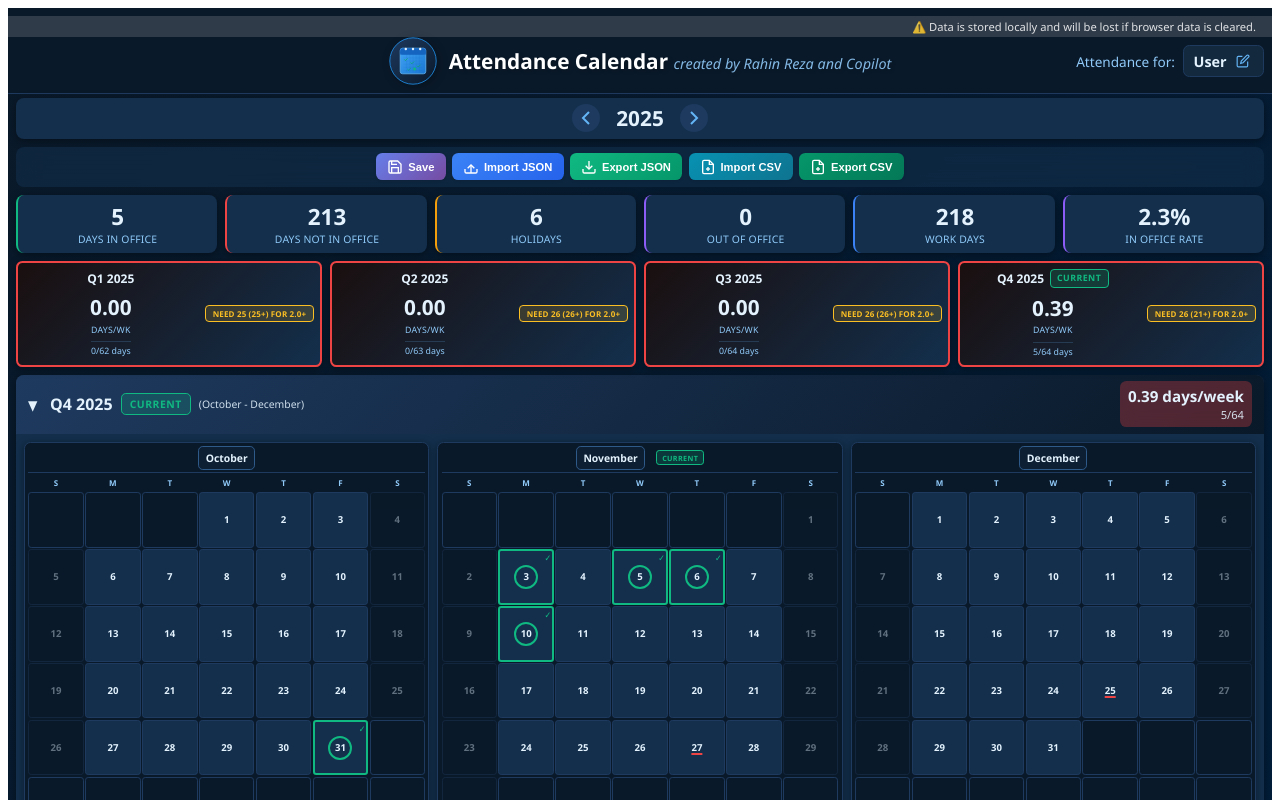
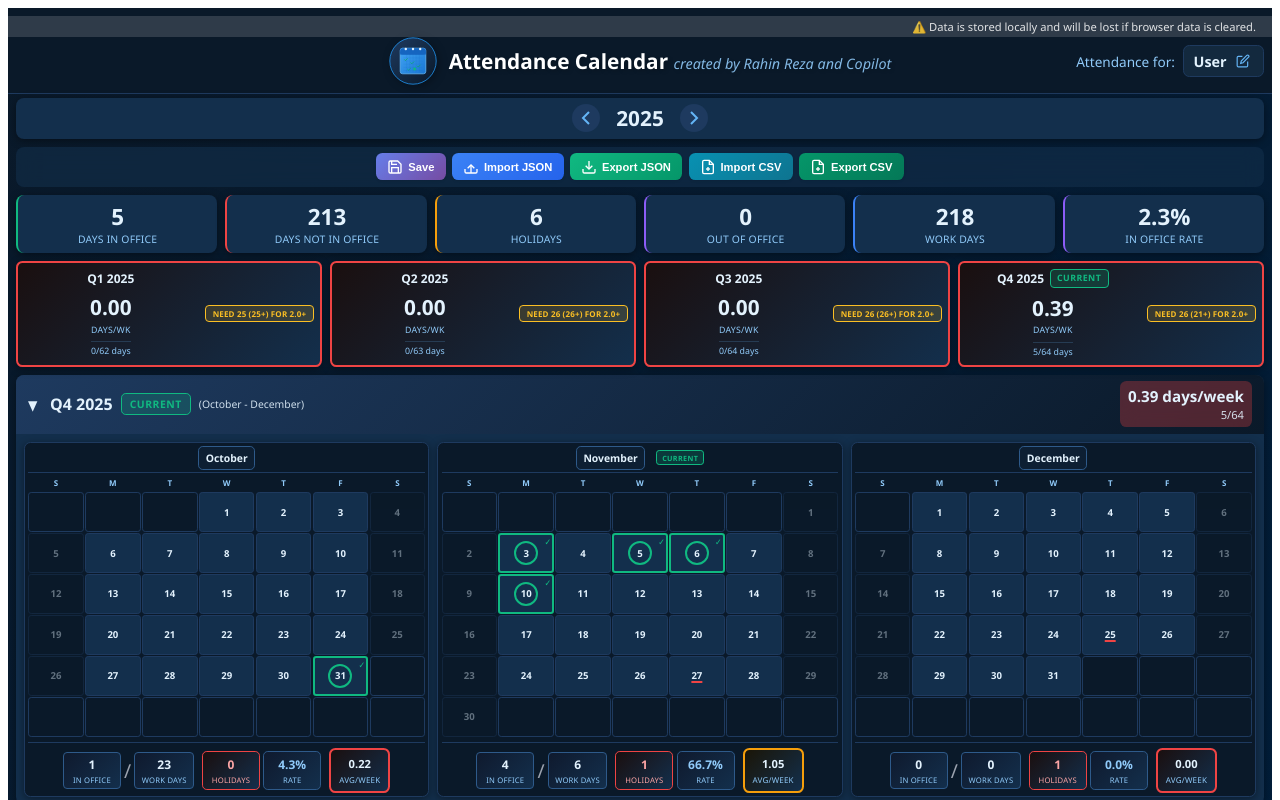
Before and after one commit to rahinreza/attendance-calendar-application, an Angular app: page / in a window 1280 px wide. Shown: the top 800 px of the page. Built offline with nearby package versions, Linux system fonts and the light colour scheme.

Commit message:
Reduce calendar day cell height with aspect-ratio 1.4

```diff
--- a/src/app/app.component.css
+++ b/src/app/app.component.css
@@ -952,7 +952,7 @@
 }
 
 .mini-calendar-day {
-  aspect-ratio: 1;
+  aspect-ratio: 1.4;
   border-radius: 0.2rem;
   display: flex;
   flex-direction: column;
@@ -963,10 +963,10 @@
   background: #132f4c;
   border: 1px solid #1e3a5f;
   transition: all 0.15s ease;
-  min-height: 14px;
+  min-height: 12px;
   font-size: 0.5rem;
   color: #e3f2fd;
-  padding: 0.08rem;
+  padding: 0.06rem 0.08rem;
   user-select: none;
 }
 
```
